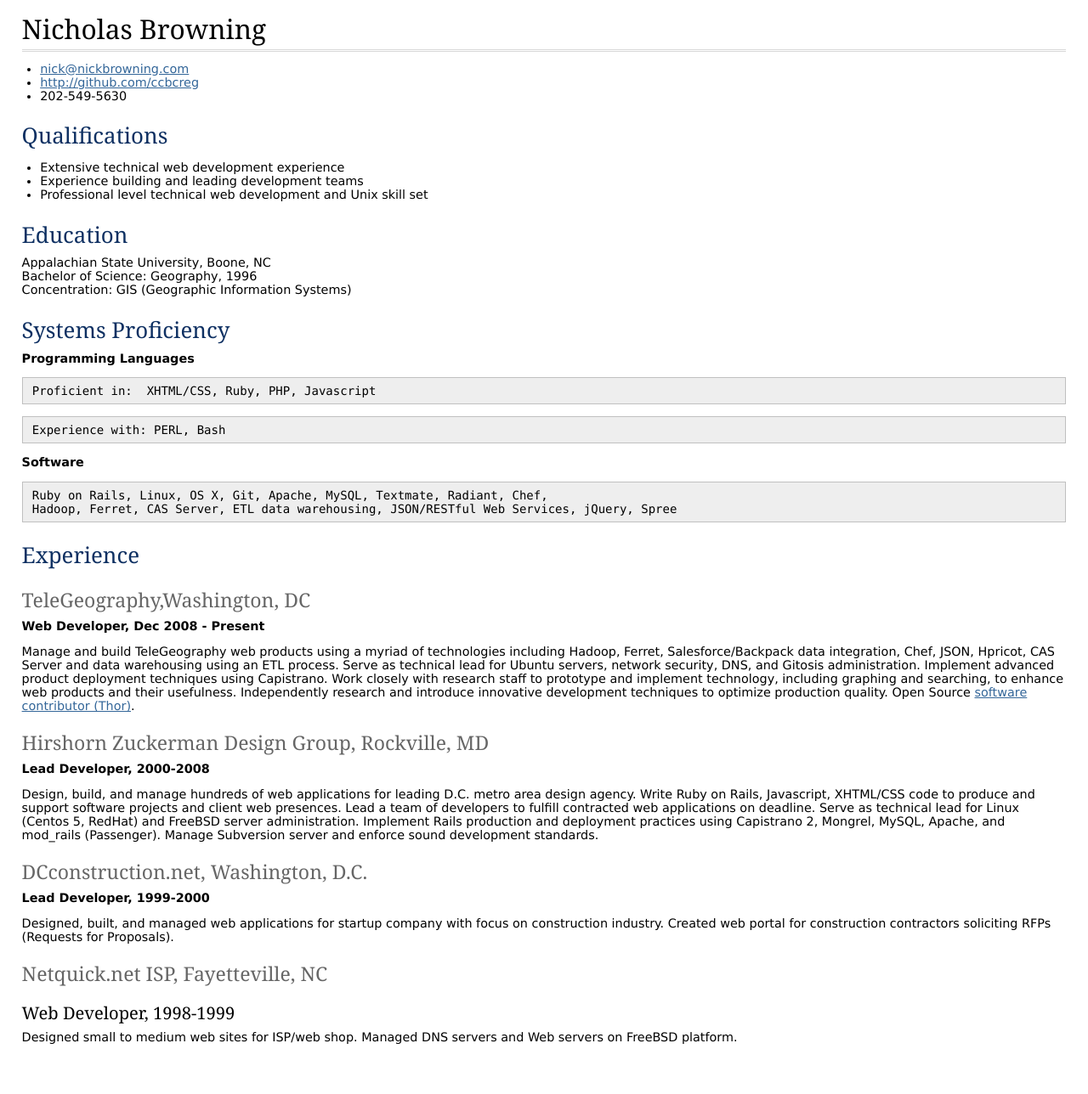
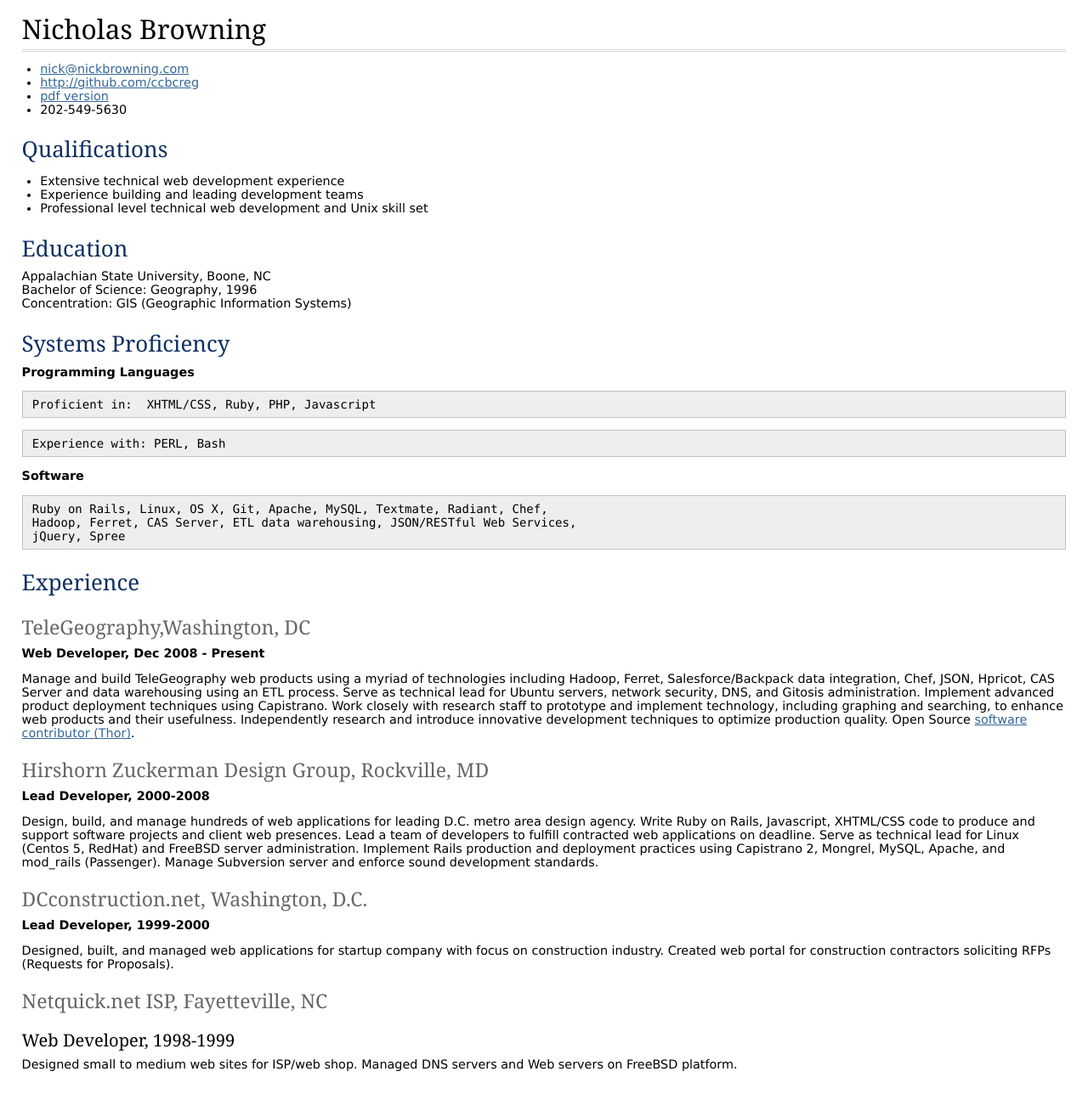
Before and after one commit to ccbcreg/ccbcreg.github.com, a Jekyll site: the page built from index.markdown, in a window 1280 px wide. Shown: the whole page at 85% size. Built offline with Jekyll 4.4.1, drawn with Linux system fonts in a browser that asks for light colours; before the commit the page ends 1256 px from its top, so only the background shows below that.

Commit message:
Tweak for pdf version

```diff
--- a/_layouts/base.html
+++ b/_layouts/base.html
@@ -7,7 +7,7 @@
     <title>{{ page.title }}</title>
     <meta http-equiv="content-type" content="text/html; charset=UTF-8" />
     <meta http-equiv="content-language" content="en" />
-    <link rel="stylesheet" href="css/screen.css" type="text/css" media="screen" />
+    <link rel="stylesheet" href="css/screen.css" type="text/css" media="screen,print" />
   </head>
   <body>
     <div id="content">
--- a/index.markdown
+++ b/index.markdown
@@ -7,6 +7,7 @@ layout: base
 
  * <nick@nickbrowning.com>
  * <http://github.com/ccbcreg>
+ * [pdf version](pdf/Resume.pdf)
  * 202-549-5630
 
 ## Qualifications
@@ -30,7 +31,8 @@ Appalachian State University, Boone, NC<br/>Bachelor of Science: Geography, 1996
 **Software**
 
 <pre>Ruby on Rails, Linux, OS X, Git, Apache, MySQL, Textmate, Radiant, Chef,
-Hadoop, Ferret, CAS Server, ETL data warehousing, JSON/RESTful Web Services, jQuery, Spree</pre>
+Hadoop, Ferret, CAS Server, ETL data warehousing, JSON/RESTful Web Services,
+jQuery, Spree</pre>
 
 ## Experience
 
```
Also changed, not shown: 1 other file.
